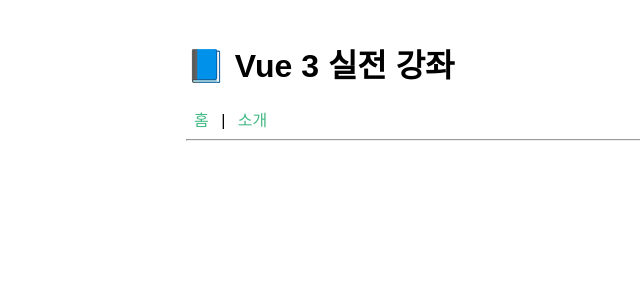
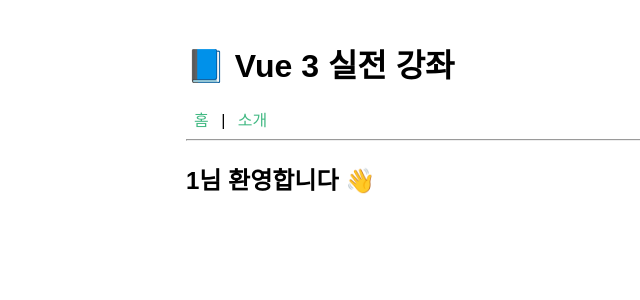
Before and after one commit to heroyooi/vue-router-app, a Vue app: page /user/1 in a window 1280 px wide. Shown: the top 300 px of the page, without its empty margins (154-794 px from the left). Built offline with nearby package versions, Linux system fonts and the light colour scheme.

Commit message:
2강:  Vue Router 완전 이해

```diff
--- a/src/router/index.js
+++ b/src/router/index.js
@@ -1,10 +1,12 @@
 import { createRouter, createWebHistory } from 'vue-router'
 import HomeView from '@/views/HomeView.vue'
 import AboutView from '@/views/AboutView.vue'
+import UserView from '@/views/UserView.vue'
 
 const routes = [
   { path: '/', component: HomeView },
   { path: '/about', component: AboutView },
+  { path: '/user/:name', name: 'User', component: UserView }
 ]
 
 const router = createRouter({
--- a/src/views/HomeView.vue
+++ b/src/views/HomeView.vue
@@ -1,6 +1,17 @@
+<script setup>
+import { useRouter } from 'vue-router'
+
+const router = useRouter()
+
+function goToAbout() {
+  router.push('/about')
+}
+</script>
+
 <template>
   <div>
     <h2>홈 페이지</h2>
     <p>여기는 메인 페이지입니다.</p>
+    <button @click="goToAbout">소개로 이동</button>
   </div>
 </template>
--- /dev/null
+++ b/src/views/UserView.vue
@@ -0,0 +1,12 @@
+<template>
+  <div>
+    <h2>{{ username }}님 환영합니다 👋</h2>
+  </div>
+</template>
+
+<script setup>
+import { useRoute } from 'vue-router'
+
+const route = useRoute()
+const username = route.params.name
+</script>
```
